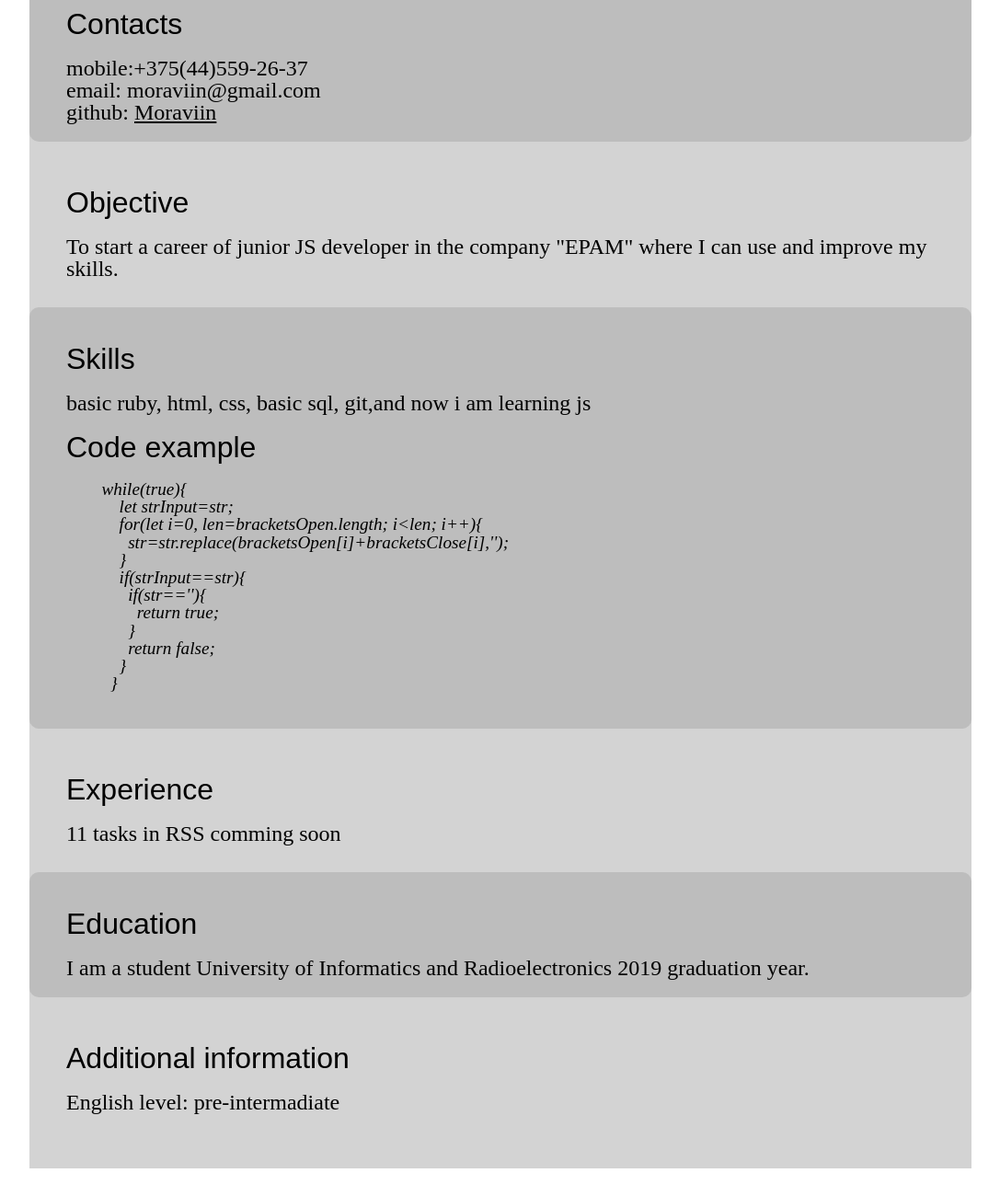
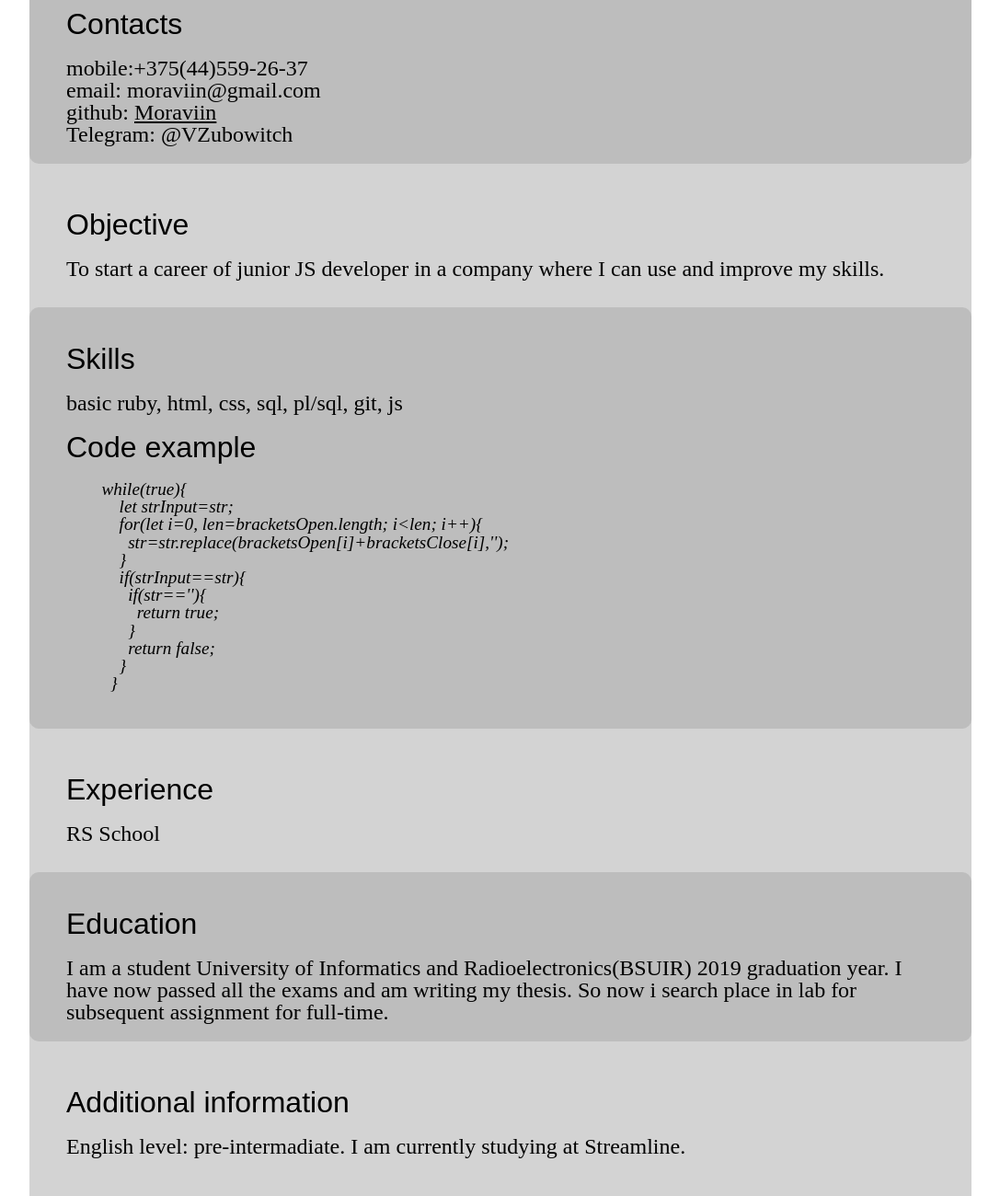
Before and after one commit to Moraviin/rsschool-codejam1-cv, a plain HTML site: page index.html in a window 1280 px wide. Shown: the part 480-1780 px from the top of the page at 92% size, without its empty margins (96-1183 px from the left). Before the commit the page ends 1750 px from the top, so only its background shows below. Drawn offline with Linux system fonts and the light colour scheme.

Commit message:
feat: actual info

```diff
--- a/index.html
+++ b/index.html
@@ -4,7 +4,7 @@
 <head>
     <meta charset="UTF-8">
     <link rel="stylesheet" href="./css/index.css">
-    <title>Perfect CV... or no</title>
+    <title>CV Zubovich</title>
 </head>
 
 <body>
@@ -22,8 +22,8 @@
         </header>
         <main>
             <section class="faceContainer">
-                <h2>Vladimir Zubovtch</h2>
-                <img src="images/Howard_Wolowitz.jpg" alt="my face">
+                <h2>Vladimir Zubovich</h2>
+                <img src="images/face.jpg" alt="my face">
             </section>
             <section id="contacts">
                 <h2>Contacts</h2>
@@ -31,16 +31,17 @@
                     <li><span>mobile:</span>+375(44)559-26-37</li>
                     <li><span>email:</span> moraviin@gmail.com</li>
                     <li><span>github:</span> <a href="https://github.com/Moraviin" target="_blank">Moraviin</a></li>
+                    <li><span>Telegram:</span> @VZubowitch</li>
                 </ul>
             </section>
             <section id="objective">
                 <h2>Objective</h2>
-                <p>To start a career of junior JS developer in the company "EPAM" where I can use and improve my
+                <p>To start a career of junior JS developer in a company where I can use and improve my
                     skills.</p>
             </section>
             <section id="skills">
                 <h2>Skills</h2>
-                <p>basic ruby, html, css, basic sql, git,and now i am learning js</p>
+                <p>basic ruby, html, css, sql, pl/sql, git, js</p>
                 <h2>Code example</h2>
                 <pre>
         while(true){
@@ -60,16 +61,17 @@
             </section>
             <section id="experience">
                 <h2>Experience</h2>
-                <p>11 tasks in RSS
-                    comming soon</p>
+                <p>RS Sсhool</p>
             </section>
             <section id="education">
                 <h2>Education</h2>
-                <p>I am a student University of Informatics and Radioelectronics 2019 graduation year.</p>
+                <p>I am a student University of Informatics and Radioelectronics(BSUIR) 2019 graduation year. I have now passed all the exams and am writing my thesis. So now i search place in lab for subsequent assignment for full-time. </p>
             </section>
             <section id="addInfo">
                 <h2>Additional information</h2>
-                <p>English level: pre-intermadiate</p>
+                <p>English level: pre-intermadiate.
+                    I am currently studying at Streamline.
+                </p>
             </section>
     </div>
     </main>
```
Also changed, not shown: images/face.jpg (added).
